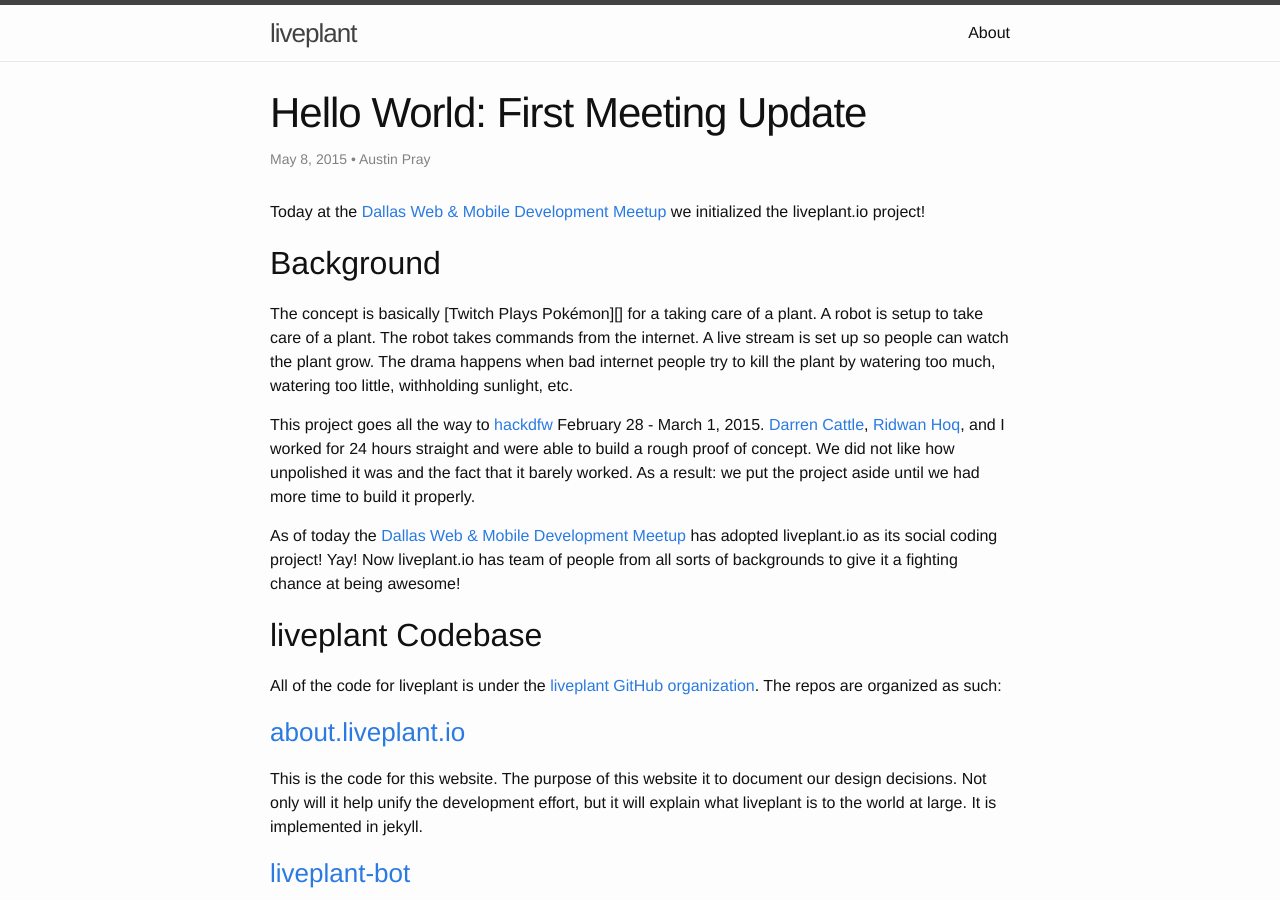
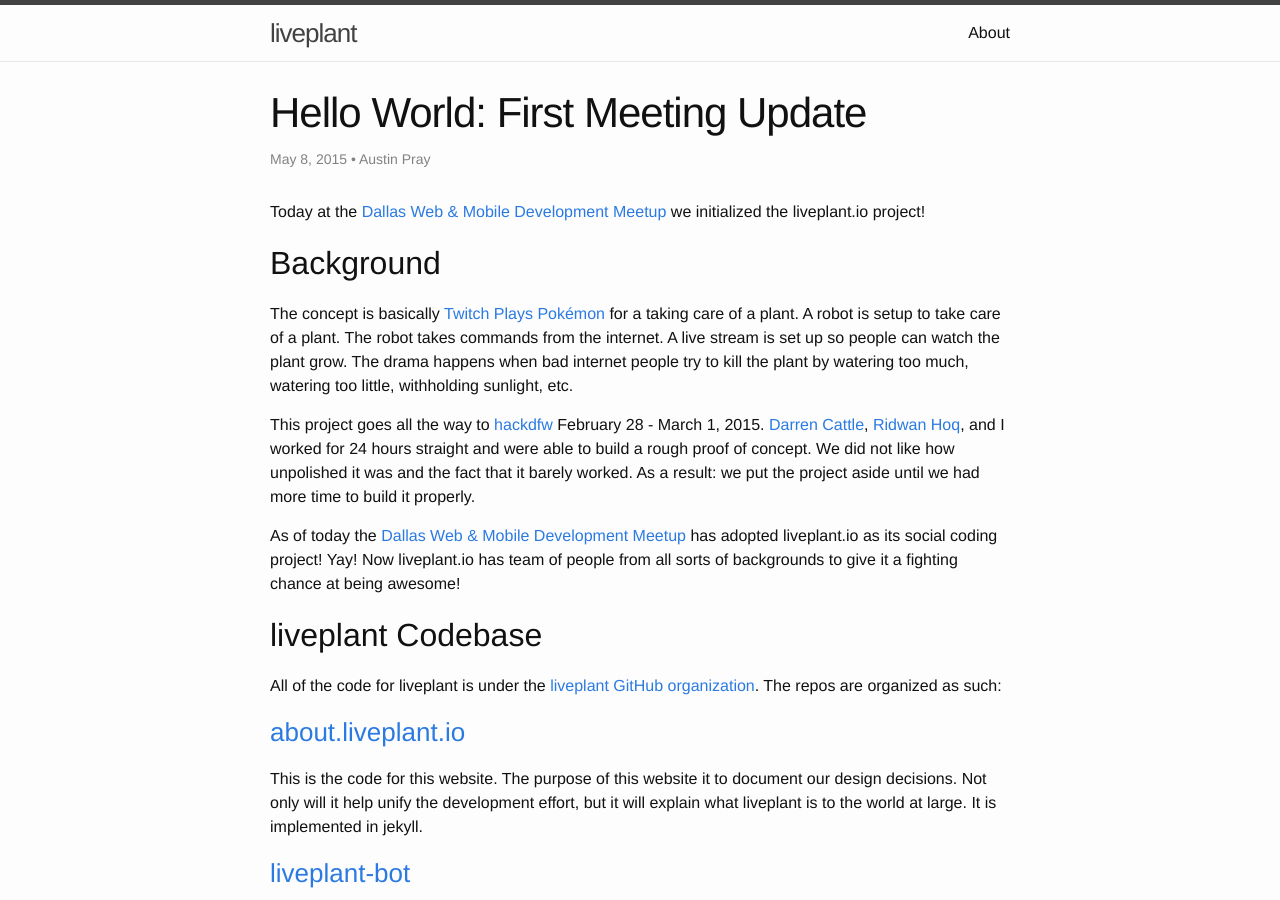
Before and after one commit to liveplant/about.liveplant.io, a Jekyll site: the page built from _posts/2015-05-08-hello-world.markdown, in a window 1280 px wide and 900 px high. Built offline with Jekyll 4.4.1, drawn with Linux system fonts in a browser that asks for light colours; part of the change alters nothing that is shown.

```diff
--- a/_posts/2015-05-08-hello-world.markdown
+++ b/_posts/2015-05-08-hello-world.markdown
@@ -10,7 +10,7 @@ Today at the [Dallas Web & Mobile Development Meetup][meetup link] we initialize
 
 ## Background
 
-The concept is basically [Twitch Plays Pokémon][] for a taking care of a plant.
+The concept is basically [Twitch Plays Pokémon][twitch plays pokemon] for a taking care of a plant.
 A robot is setup to take care of a plant. The robot takes commands from the
 internet. A live stream is set up so people can watch the plant grow. The drama
 happens when bad internet people try to kill the plant by watering too much,
```
